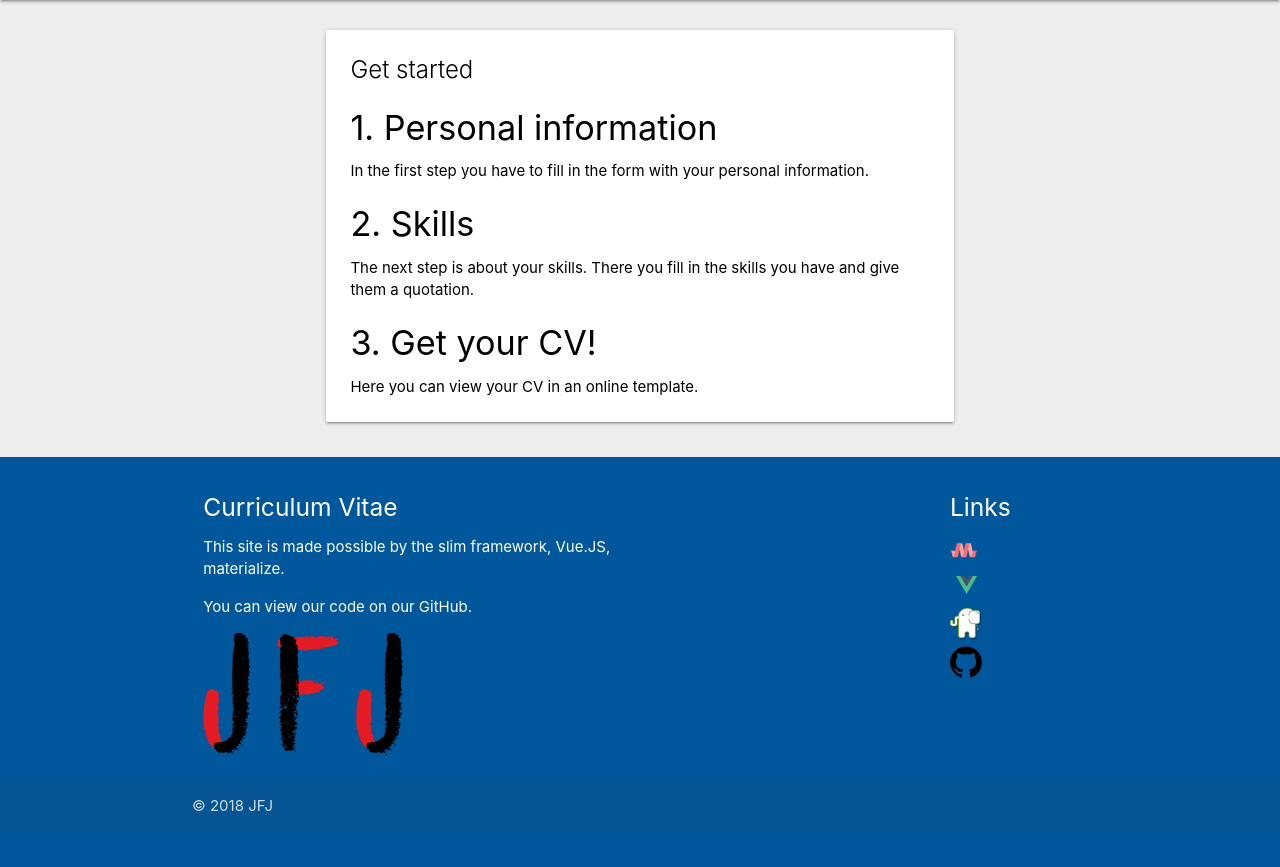
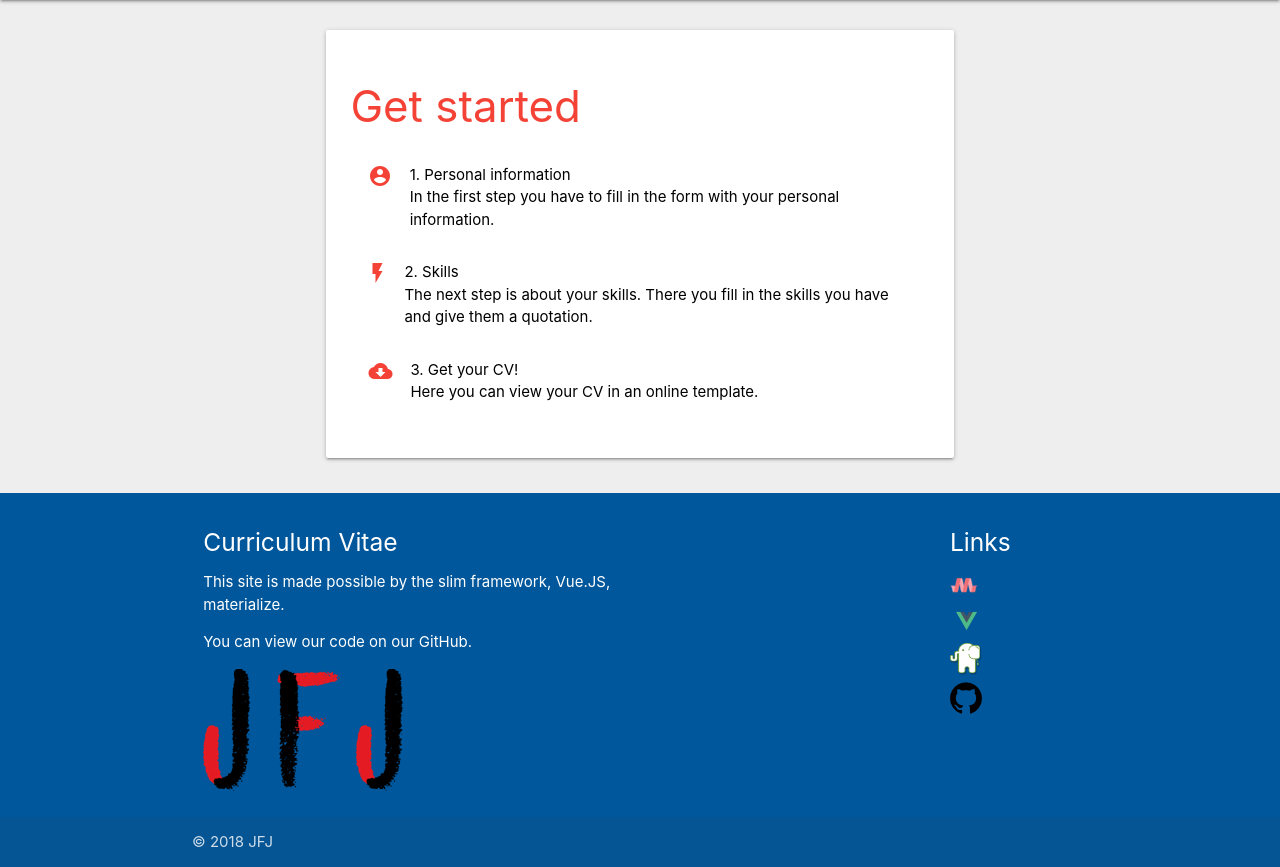
Before and after one commit to vives-webapplications-2018/vue-project-cv-maker-jfj, a PHP site: page /templates/getstarted.phtml in a window 1280 px wide. Shown: the part 64-931 px from the top of the page. Before the commit the page ends 875 px from the top, so only its background shows below. Run offline with PHP 8.4, Linux system fonts and the light colour scheme.

Commit message:
Changed design of get started page

```diff
--- a/public/css/red.css
+++ b/public/css/red.css
@@ -30,3 +30,10 @@
     border-bottom: 1px solid red !important;
     box-shadow: 0 1px 0 0 red !important;
    }
+
+   .collapsible-header, .collapsible-body, .collapsible, ul.collapsible>li
+   {
+     border: 0!important;
+     box-shadow: none!important;
+     background: #fff;
+   }
--- a/templates/getstarted.phtml
+++ b/templates/getstarted.phtml
@@ -1,5 +1,6 @@
 <!DOCTYPE html>
 <html lang="en">
+
 <head>
     <meta charset="UTF-8">
     <meta name="viewport" content="width=device-width, initial-scale=1.0">
@@ -13,7 +14,9 @@
     <link href="https://fonts.googleapis.com/icon?family=Material+Icons" rel="stylesheet">
     <link rel="shortcut icon" href="/favicon.ico" type="image/x-icon">
     <link rel="icon" href="/favicon.ico" type="image/x-icon">
+    <link rel="stylesheet" href="css/red.css" />
 </head>
+
 <body class="grey lighten-3">
     <nav>
         <div class="nav-wrapper light-blue darken-4">
@@ -31,15 +34,32 @@
                 <div class="row">
                     <div class="card white">
                         <div class="card-content black-text">
-                    <span class="card-title">Get started</span>
-                    <p>
-                    <h4>1. Personal information</h4>
+                            <span class="card-title red-text">
+                                <h3>Get started</h3>
+                            </span>
+                            <ul class="collapsible">
+                                <li>
+                                    <div class="collapsible-header">
+                                        <i class="large material-icons red-text">account_circle</i>
+                                        1. Personal information <br>
                                         In the first step you have to fill in the form with your personal information.
-                    <h4>2. Skills</h4>
-                    The next step is about your skills. There you fill in the skills you have and give them a quotation.
-                    <h4>3. Get your CV!</h4>
+                                    </div>
+                                </li>
+                                <li>
+                                    <div class="collapsible-header">
+                                        <i class="large material-icons red-text">flash_on</i>
+                                        2. Skills<br>
+                                        The next step is about your skills. There you fill in the skills you have and
+                                        give them a quotation.
+                                    </div>
+                                </li>
+                                <li>
+                                    <div class="collapsible-header">
+                                        <i class="large material-icons red-text">cloud_download</i>
+                                        3. Get your CV! <br>
                                         Here you can view your CV in an online template.
-                    </p>
+                                    </div>
+                                </li>
                         </div>
                     </div>
                 </div>
@@ -78,4 +98,5 @@
             </div>
         </footer>
 </body>
+
 </html>
```
Lines whose indentation alone changed are shown as unchanged.
